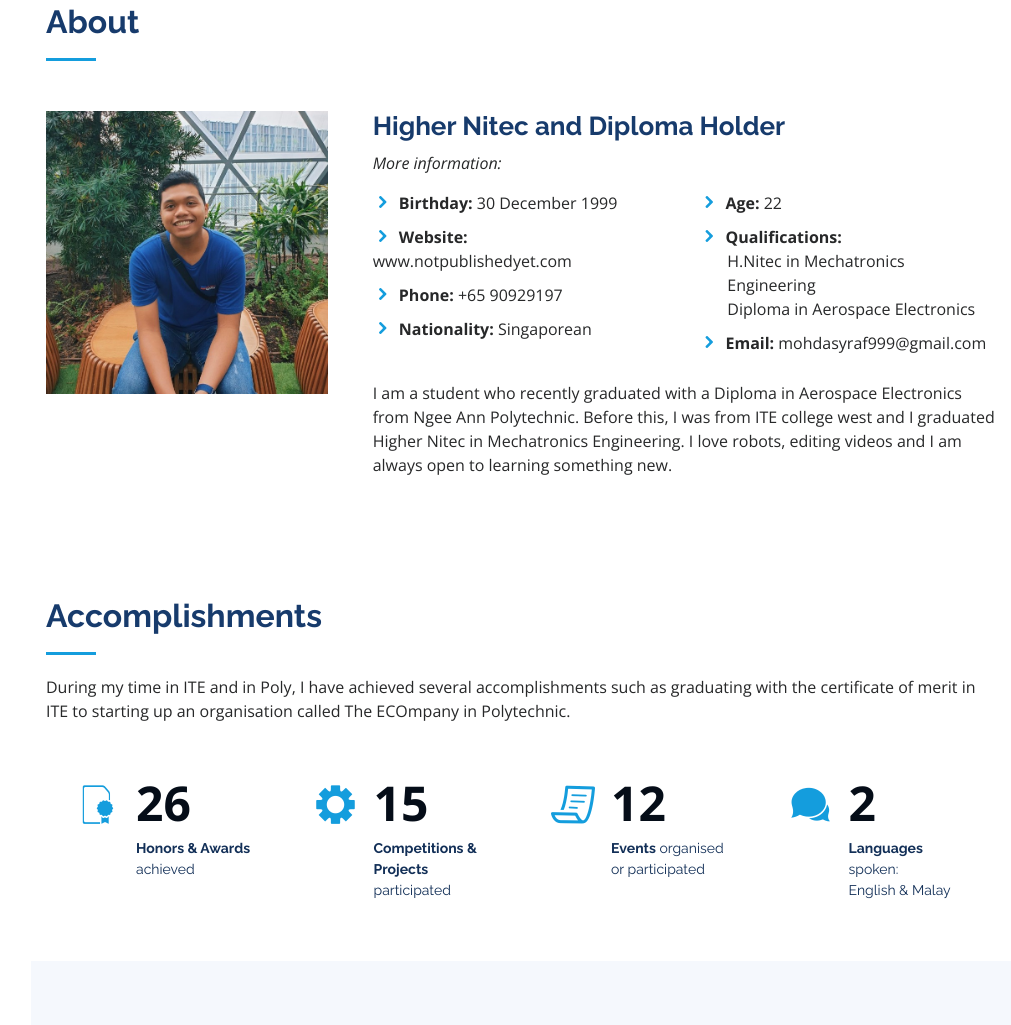
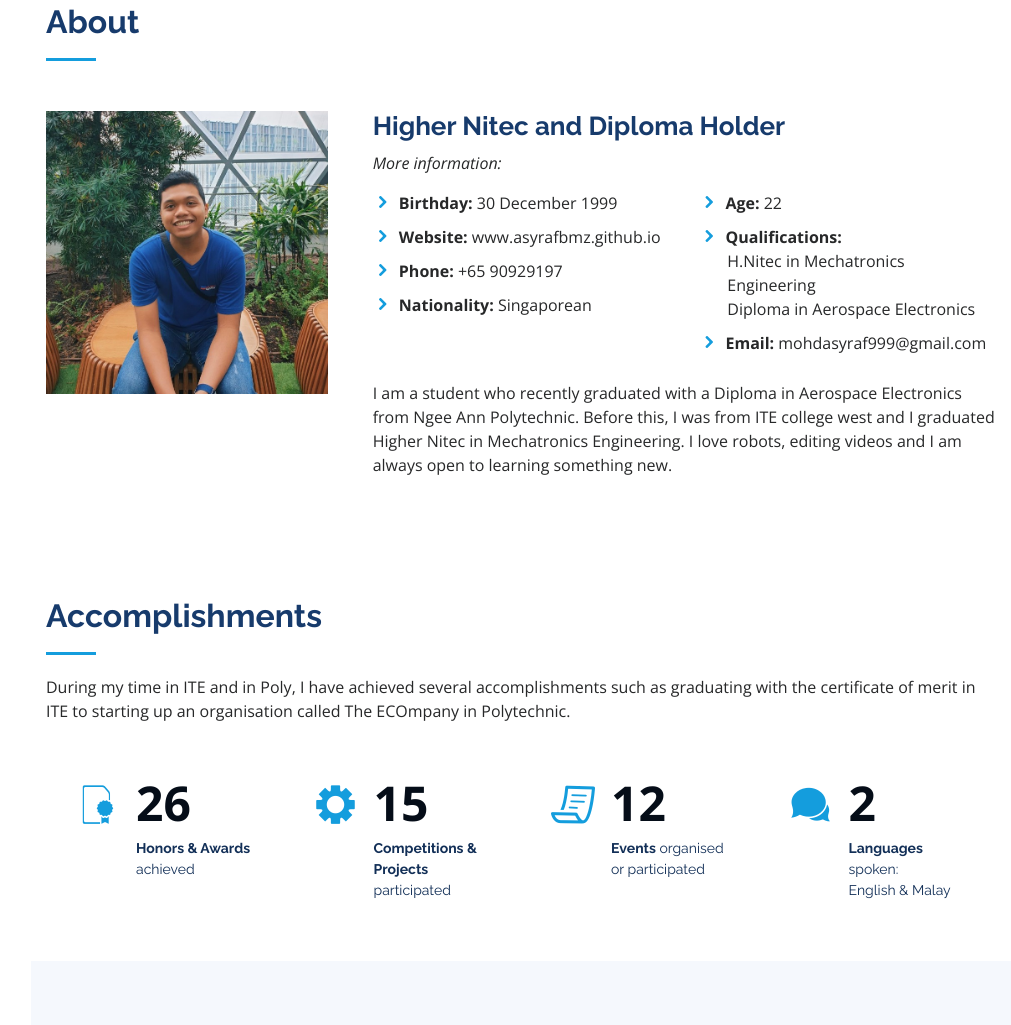
Before and after one commit to asyrafbmz/asyrafbmz.github.io, a plain HTML site: page index.html in a window 1280 px wide. Shown: the part 857-1882 px from the top of the page, without its empty margins (269-1280 px from the left). Drawn offline with nearby package versions, Linux system fonts and the light colour scheme.

Commit message:
Update index.html

```diff
--- a/index.html
+++ b/index.html
@@ -105,7 +105,7 @@
               <div class="col-lg-6">
                 <ul>
                   <li><i class="icofont-rounded-right"></i> <strong>Birthday:</strong> 30 December 1999</li>
-                  <li><i class="icofont-rounded-right"></i> <strong>Website:</strong> www.notpublishedyet.com</li>
+                  <li><i class="icofont-rounded-right"></i> <strong>Website:</strong> www.asyrafbmz.github.io</li>
                   <li><i class="icofont-rounded-right"></i> <strong>Phone:</strong> +65 90929197</li>
                   <li><i class="icofont-rounded-right"></i> <strong>Nationality:</strong> Singaporean </li>
                 </ul>
```
